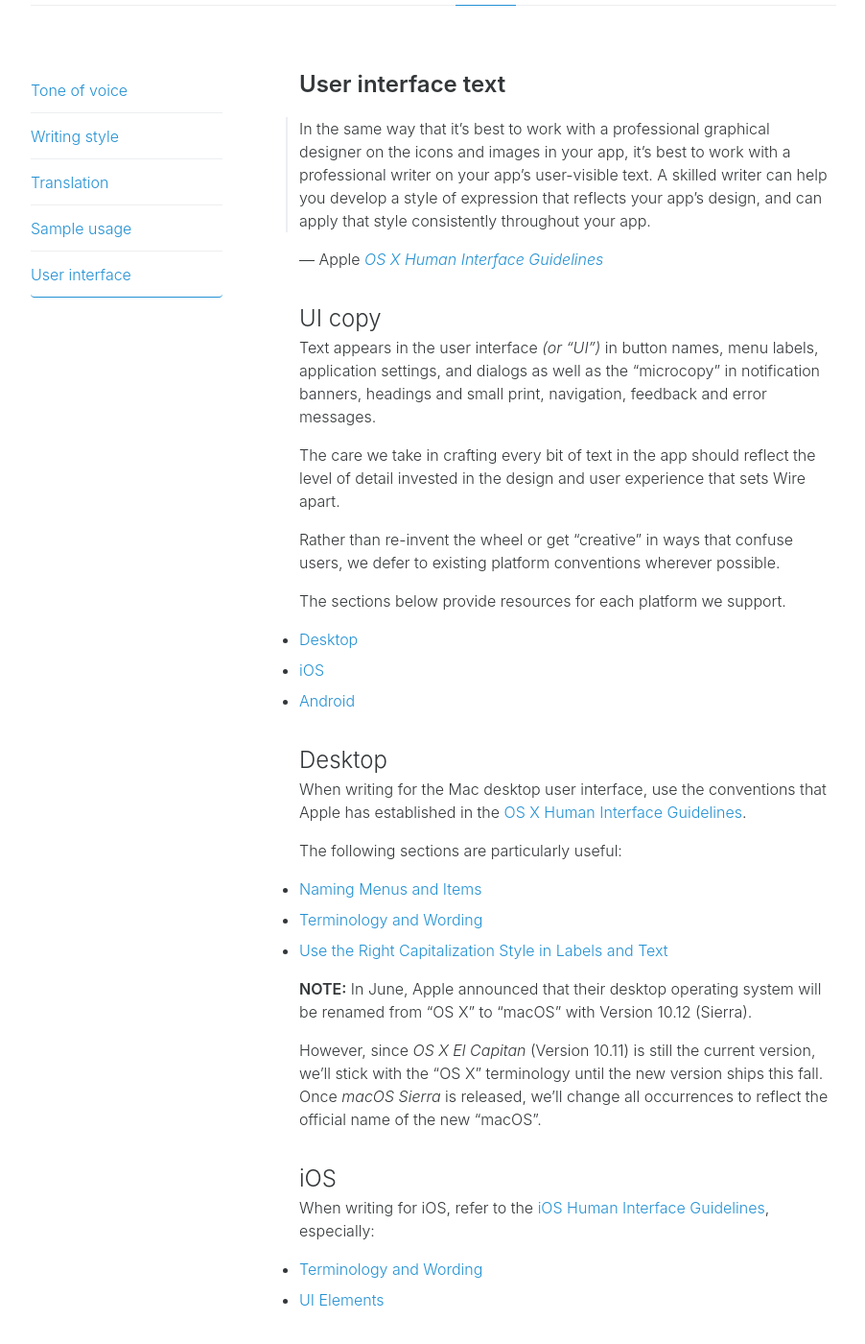
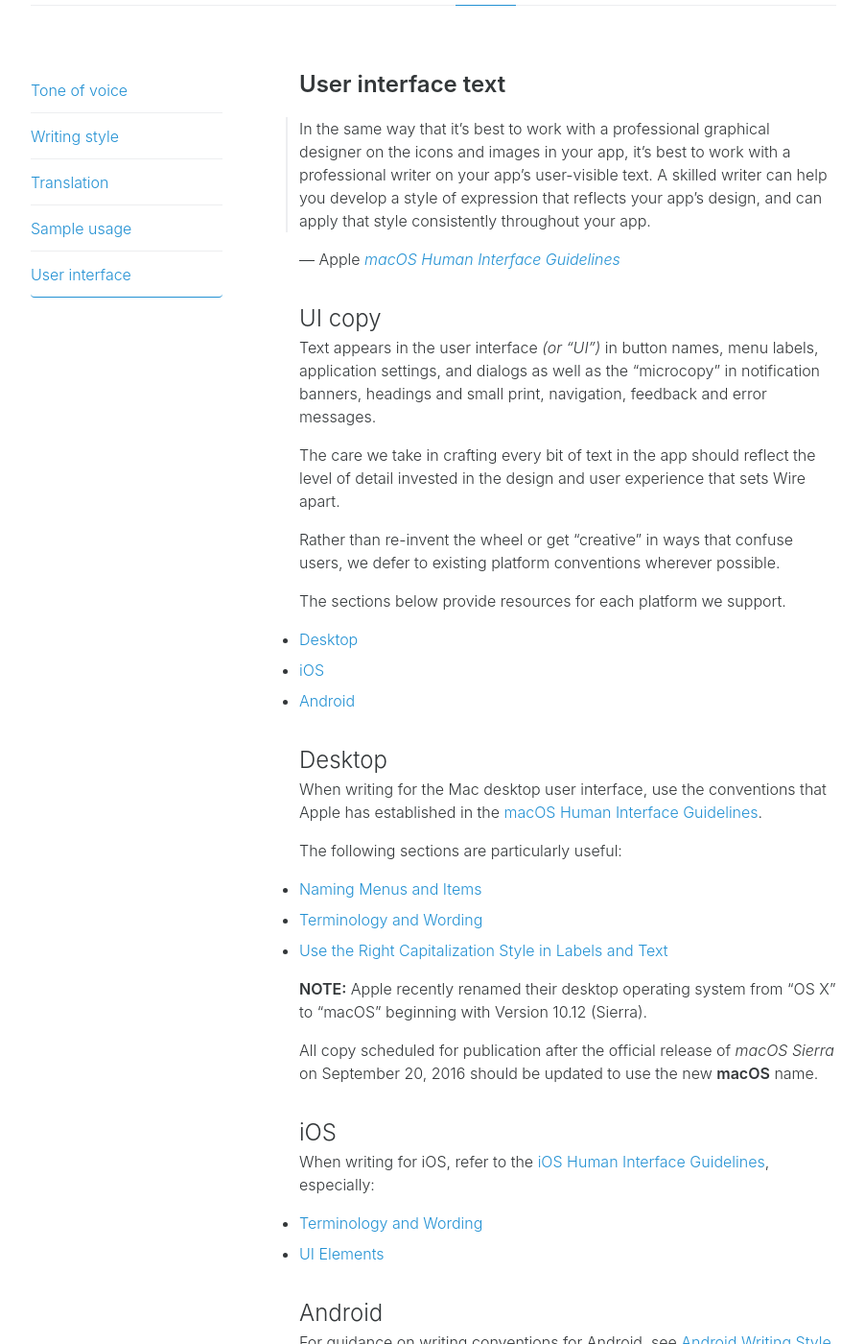
Before and after one commit to wireapp/brand, a Jekyll site: the page built from text/user-interface/index.md, in a window 1280 px wide and 1400 px high, scrolled down 322 px. Shown: the whole window at 96% size, without its empty margins (188-1090 px from the left). Built offline with Jekyll 4.4.1, drawn with Linux system fonts in a browser that asks for light colours.

Commit message:
Update “OS X” references to “macOS”

```diff
--- a/text/user-interface/index.md
+++ b/text/user-interface/index.md
@@ -8,7 +8,7 @@
 
 > In the same way that it’s best to work with a professional graphical designer on the icons and images in your app, it’s best to work with a professional writer on your app’s user-visible text. A skilled writer can help you develop a style of expression that reflects your app’s design, and can apply that style consistently throughout your app.
 
-— Apple _[OS X Human Interface Guidelines][1]_
+— Apple _[macOS Human Interface Guidelines][1]_
 
 
 ### UI copy
@@ -27,7 +27,7 @@
 
 ### Desktop
 
-When writing for the Mac desktop user interface, use the conventions that Apple has established in the [OS X Human Interface Guidelines][1].
+When writing for the Mac desktop user interface, use the conventions that Apple has established in the [macOS Human Interface Guidelines][1].
 
 The following sections are particularly useful:
 
@@ -35,9 +35,9 @@
 * [Terminology and Wording][3]
 * [Use the Right Capitalization Style in Labels and Text][4]
 
-**NOTE:** In June, Apple announced that their desktop operating system will be renamed from “OS X” to “macOS” with Version 10.12 (Sierra).
+**NOTE:** Apple recently renamed their desktop operating system from “OS X” to “macOS” beginning with Version 10.12 (Sierra).
 
-However, since _OS X El Capitan_ (Version 10.11) is still the current version, we’ll stick with the “OS X” terminology until the new version ships this fall. Once _macOS Sierra_ is released, we’ll change all occurrences to reflect the official name of the new “macOS”.
+All copy scheduled for publication after the official release of _macOS Sierra_ on September 20, 2016 should be updated to use the new **macOS** name.
 
 ### iOS
 
```
Also changed, not shown: text/sample-usage/index.md (+2 -2 lines), text/writing-style/index.md (+1 -1 lines).
